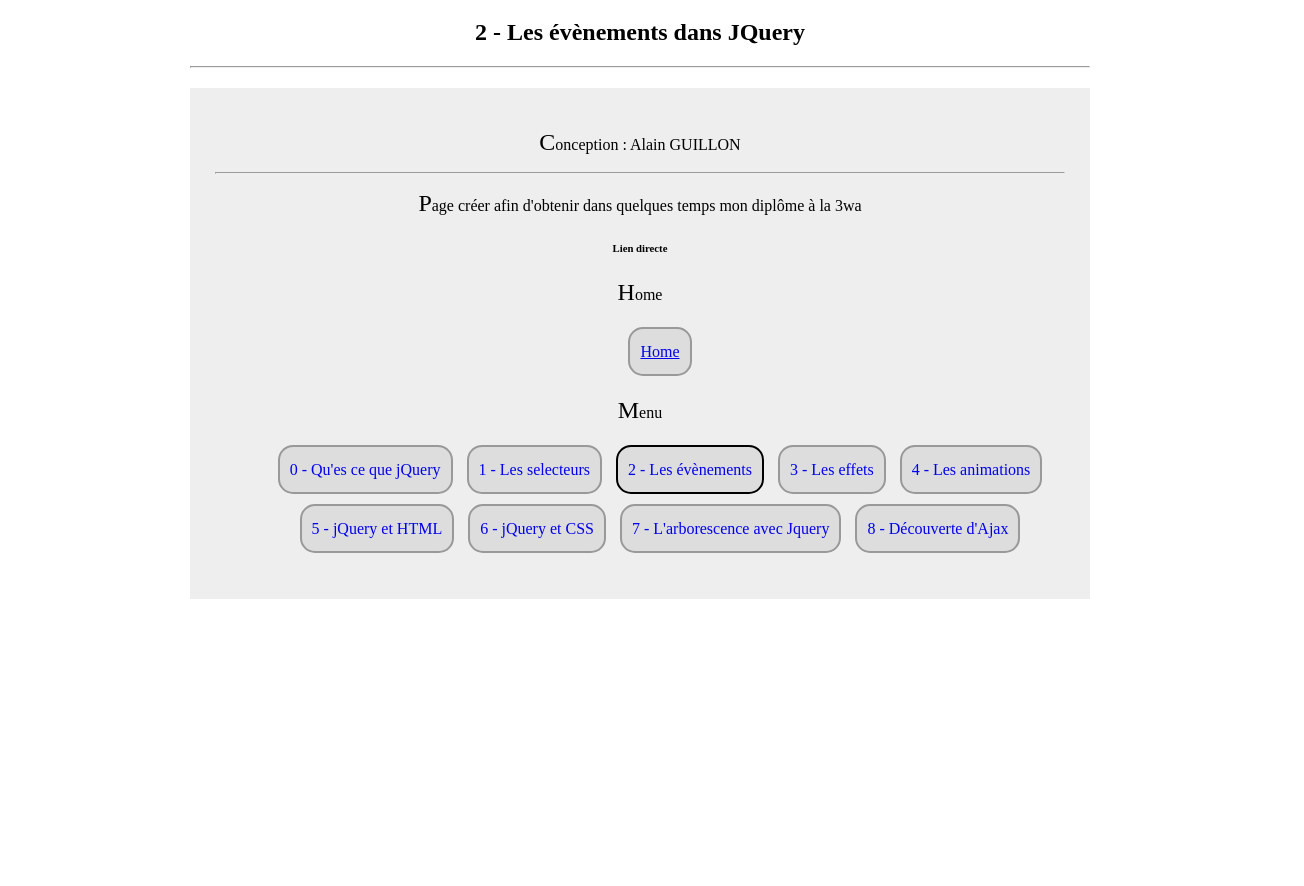
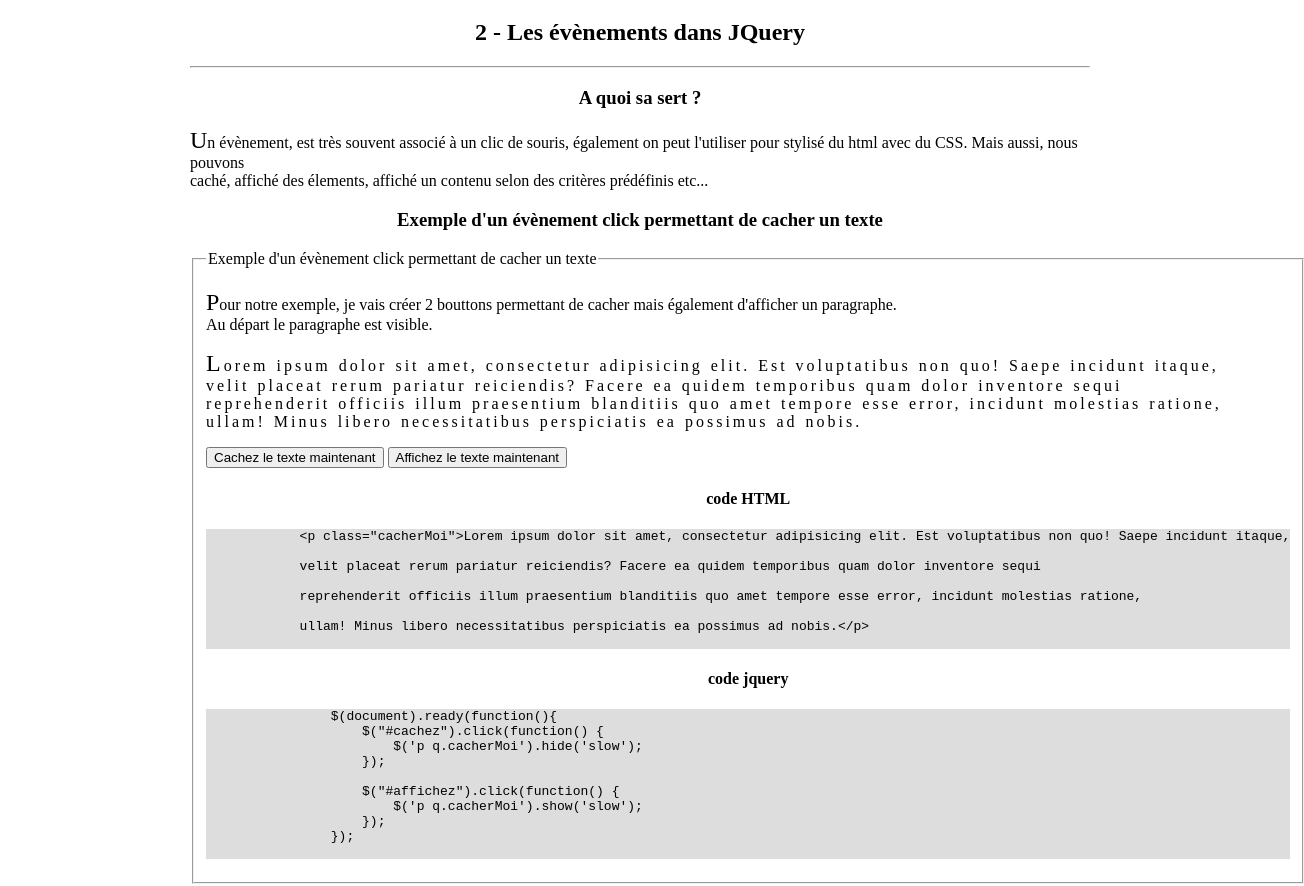
Before and after one commit to Zyrass/udemy-section4, a plain HTML site: page js-cours/2-event.html in a window 1280 px wide. Shown: the part 61-947 px from the top of the page, 1304 px wide, since content can reach past the window. Before the commit the page ends 800 px from the top, so only its background shows below. Drawn offline with Linux system fonts and the light colour scheme.

Commit message:
Ajout du début du code des évènements en jquery

```diff
--- a/js-cours/2-event.html
+++ b/js-cours/2-event.html
@@ -20,7 +20,46 @@
         <h2>2 - Les évènements dans JQuery</h2>
         <hr>
 
-        <h3></h3>
+        <h3>A quoi sa sert ?</h3>
+        <p>Un évènement, est très souvent associé à un clic de souris, également on peut l'utiliser pour stylisé du html avec du CSS. Mais aussi, nous pouvons <br />
+        caché, affiché des élements, affiché un contenu selon des critères prédéfinis etc...</p>
+
+        <h3>Exemple d'un évènement click permettant de cacher un texte</h3>
+        <fieldset>
+            <legend>Exemple d'un évènement click permettant de cacher un texte</legend>
+            <p>Pour notre exemple, je vais créer 2 bouttons permettant de cacher mais également d'afficher un paragraphe.<br />
+            Au départ le paragraphe est visible.
+            </p>
+
+            <p class="cacherMoi">Lorem ipsum dolor sit amet, consectetur adipisicing elit. Est voluptatibus non quo! Saepe incidunt itaque,<br />
+            velit placeat rerum pariatur reiciendis? Facere ea quidem temporibus quam dolor inventore sequi<br />
+            reprehenderit officiis illum praesentium blanditiis quo amet tempore esse error, incidunt molestias ratione,<br />
+            ullam! Minus libero necessitatibus perspiciatis ea possimus ad nobis.</p>
+
+            <button type="button" id="cachez">Cachez le texte maintenant</button> <button type="button" id="affichez">Affichez le texte maintenant</button>
+
+            <h4>code HTML</h4>
+            <pre>
+            &lt;p class="cacherMoi">Lorem ipsum dolor sit amet, consectetur adipisicing elit. Est voluptatibus non quo! Saepe incidunt itaque,<br />
+            velit placeat rerum pariatur reiciendis? Facere ea quidem temporibus quam dolor inventore sequi<br />
+            reprehenderit officiis illum praesentium blanditiis quo amet tempore esse error, incidunt molestias ratione,<br />
+            ullam! Minus libero necessitatibus perspiciatis ea possimus ad nobis.&lt;/p>
+            </pre>
+
+            <h4>code jquery</h4>
+            <pre>
+                $(document).ready(function(){
+                    $("#cachez").click(function() {
+                        $('p q.cacherMoi').hide('slow');
+                    });
+
+                    $("#affichez").click(function() {
+                        $('p q.cacherMoi').show('slow');
+                    });
+                });
+            </pre>
+
+        </fieldset>
 
         <footer>
             <p>Conception : Alain GUILLON</p>
@@ -45,5 +84,20 @@
             </ul>
         </footer>
 
+        <!-- JQuery -->
+        <script src="../jquery/jquery-3.1.1.min.js"></script>
+        <script>
+
+            $(document).ready(function(){
+                // Exemple du click
+                $("#cachez").click(function() {
+                    $('p.cacherMoi').hide('slow');
+                });
+
+                $("#affichez").click(function() {
+                    $('p.cacherMoi').show('slow');
+                });
+            });
+        </script>
     </body>
 </html>
--- a/js-cours/css/stylePre.css
+++ b/js-cours/css/stylePre.css
@@ -17,6 +17,11 @@ pre.oneLine {
 
 p:first-letter {
     font-size: 1.5em;
+}
+
+p.cacherMoi {
+    word-spacing: 1px;
+    letter-spacing : 3px;
 }
 
 span.parentheseOpenOne, pre span.parentheseCloseOne {
```
